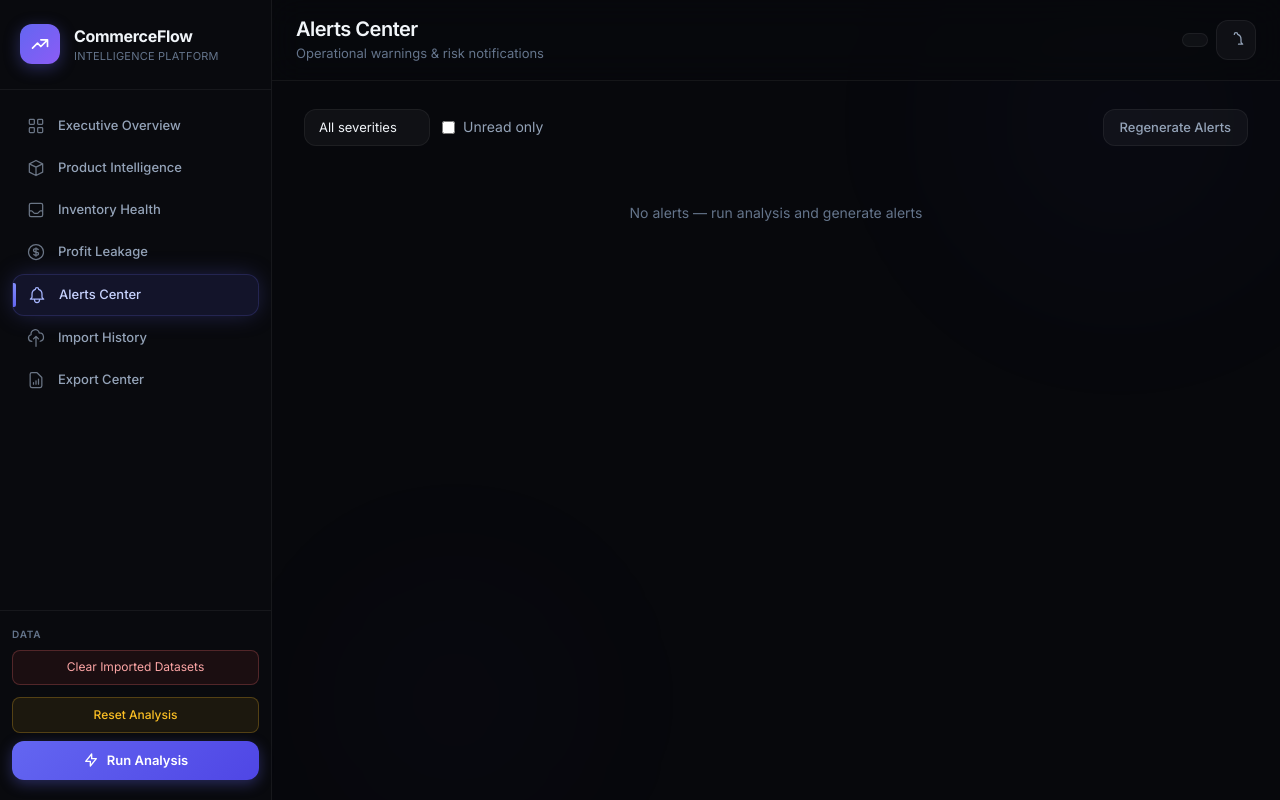
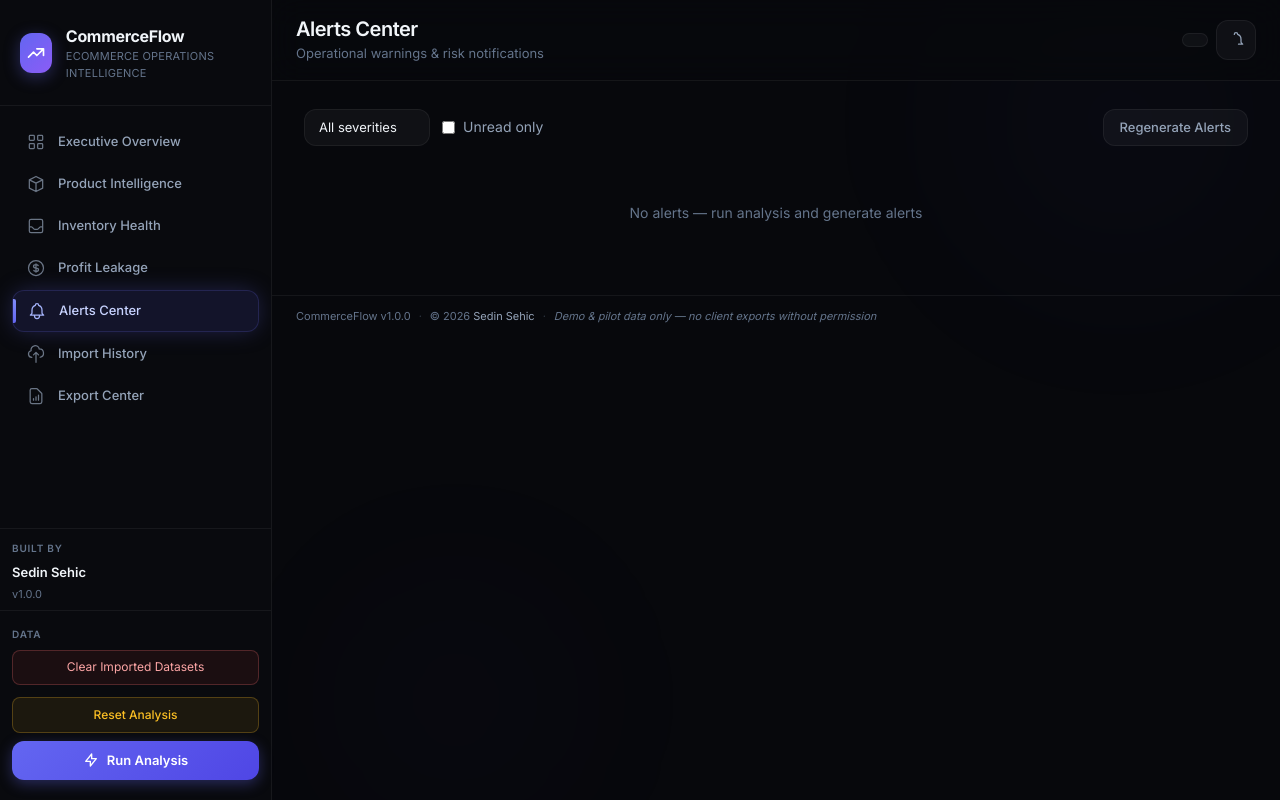
Before and after one commit to a-sehic-dev/-CommerceFlow, a FastAPI app: page /alerts in a window 1280 px wide. Run offline with FastAPI, Linux system fonts and the light colour scheme; data comes from the database, SQL or seed files in the repository; data that the repository does not hold is empty; some libraries are stand-ins or nearby versions.

Commit message:
Add founder branding, LICENSE, and founder playbook

```diff
--- a/app/api/routes/pages.py
+++ b/app/api/routes/pages.py
@@ -1,41 +1,56 @@
 from fastapi import APIRouter, Request
 from fastapi.responses import HTMLResponse
 from fastapi.templating import Jinja2Templates
+
+from app.config import get_settings
 
 router = APIRouter(tags=["pages"])
 templates = Jinja2Templates(directory="templates")
 
 
+def _page_ctx(request: Request, **extra: object) -> dict:
+    settings = get_settings()
+    return {
+        "request": request,
+        "brand_name": settings.app_name,
+        "brand_tagline": settings.product_tagline,
+        "founder_name": settings.founder_name,
+        "founder_url": settings.founder_url,
+        "product_version": settings.product_version,
+        **extra,
+    }
+
+
 @router.get("/", response_class=HTMLResponse)
 async def dashboard(request: Request):
-    return templates.TemplateResponse("dashboard.html", {"request": request, "page": "overview"})
+    return templates.TemplateResponse("dashboard.html", _page_ctx(request, page="overview"))
 
 
 @router.get("/products", response_class=HTMLResponse)
 async def products_page(request: Request):
-    return templates.TemplateResponse("products.html", {"request": request, "page": "products"})
+    return templates.TemplateResponse("products.html", _page_ctx(request, page="products"))
 
 
 @router.get("/inventory", response_class=HTMLResponse)
 async def inventory_page(request: Request):
-    return templates.TemplateResponse("inventory.html", {"request": request, "page": "inventory"})
+    return templates.TemplateResponse("inventory.html", _page_ctx(request, page="inventory"))
 
 
 @router.get("/profit", response_class=HTMLResponse)
 async def profit_page(request: Request):
-    return templates.TemplateResponse("profit.html", {"request": request, "page": "profit"})
+    return templates.TemplateResponse("profit.html", _page_ctx(request, page="profit"))
 
 
 @router.get("/alerts", response_class=HTMLResponse)
 async def alerts_page(request: Request):
-    return templates.TemplateResponse("alerts.html", {"request": request, "page": "alerts"})
+    return templates.TemplateResponse("alerts.html", _page_ctx(request, page="alerts"))
 
 
 @router.get("/imports", response_class=HTMLResponse)
 async def imports_page(request: Request):
-    return templates.TemplateResponse("imports.html", {"request": request, "page": "imports"})
+    return templates.TemplateResponse("imports.html", _page_ctx(request, page="imports"))
 
 
 @router.get("/reports", response_class=HTMLResponse)
 async def reports_page(request: Request):
-    return templates.TemplateResponse("reports.html", {"request": request, "page": "reports"})
+    return templates.TemplateResponse("reports.html", _page_ctx(request, page="reports"))
--- a/app/config.py
+++ b/app/config.py
@@ -8,6 +8,10 @@ class Settings(BaseSettings):
     model_config = SettingsConfigDict(env_file=".env", env_file_encoding="utf-8", extra="ignore")
 
     app_name: str = "CommerceFlow"
+    product_tagline: str = "Ecommerce Operations Intelligence"
+    founder_name: str = "Sedin Sehic"
+    founder_url: str = "https://github.com/a-sehic-dev"
+    product_version: str = "1.0.0"
     app_env: str = "development"
     debug: bool = True
     secret_key: str = "dev-secret-change-in-production"
--- a/app/main.py
+++ b/app/main.py
@@ -65,7 +65,8 @@ def create_app() -> FastAPI:
         return {
             "status": "ok",
             "app": settings.app_name,
-            "version": "1.0.0",
+            "version": settings.product_version,
+            "founder": settings.founder_name,
             "timezone": APP_TZ_NAME,
             "server_time": now_local().isoformat(),
         }
--- a/app/utils/excel_workbook.py
+++ b/app/utils/excel_workbook.py
@@ -26,7 +26,7 @@ from app.utils.excel_polish import (
     write_executive_charts,
 )
 
-ENGINE_VERSION = "CommerceFlow 1.0.0"
+ENGINE_VERSION = "CommerceFlow 1.0.0 · Sedin Sehic"
 EXEC_COLS = 12  # A–L presentation canvas
 
 # ── Theme ────────────────────────────────────────────────────────────────────
--- a/static/css/app.css
+++ b/static/css/app.css
@@ -193,6 +193,67 @@
   border-radius: 0 2px 2px 0;
 }
 
+.sidebar-founder {
+  padding: 0.75rem 0.75rem 0.5rem;
+  border-top: 1px solid var(--border-subtle);
+  margin-top: auto;
+}
+
+.sidebar-founder-label {
+  font-size: 0.625rem;
+  font-weight: 600;
+  text-transform: uppercase;
+  letter-spacing: 0.08em;
+  color: var(--text-muted);
+  margin-bottom: 0.2rem;
+}
+
+.sidebar-founder-link {
+  font-size: 0.8125rem;
+  font-weight: 600;
+  color: var(--text-primary);
+  text-decoration: none;
+}
+
+.sidebar-founder-link:hover {
+  color: #818cf8;
+}
+
+.sidebar-founder-ver {
+  font-size: 0.6875rem;
+  color: var(--text-muted);
+  margin-top: 0.15rem;
+}
+
+.product-footer {
+  display: flex;
+  flex-wrap: wrap;
+  align-items: center;
+  gap: 0.35rem 0.5rem;
+  padding: 0.75rem 1.5rem 1.25rem;
+  font-size: 0.6875rem;
+  color: var(--text-muted);
+  border-top: 1px solid var(--border-subtle);
+}
+
+.product-footer a {
+  color: #94a3b8;
+  text-decoration: none;
+}
+
+.product-footer a:hover {
+  color: #cbd5e1;
+}
+
+.product-footer-sep {
+  opacity: 0.45;
+}
+
+.product-footer-demo {
+  color: #64748b;
+  font-style: italic;
+}
+
 .sidebar-footer {
   padding: 1rem 0.75rem 1.25rem;
   border-top: 1px solid var(--border-subtle);
--- a/templates/base.html
+++ b/templates/base.html
@@ -3,7 +3,7 @@
 <head>
   <meta charset="UTF-8">
   <meta name="viewport" content="width=device-width, initial-scale=1.0">
-  <title>{% block title %}CommerceFlow{% endblock %} — Ecommerce Intelligence</title>
+  <title>{% block title %}{{ brand_name }}{% endblock %} — {{ brand_tagline }}</title>
   <script src="https://cdn.tailwindcss.com"></script>
   <script src="https://cdn.jsdelivr.net/npm/chart.js@4.4.1/dist/chart.umd.min.js"></script>
   <link rel="preconnect" href="https://fonts.googleapis.com">
@@ -40,8 +40,8 @@
         </svg>
       </div>
       <div>
-        <p class="brand-name">CommerceFlow</p>
-        <p class="brand-tag">Intelligence Platform</p>
+        <p class="brand-name">{{ brand_name }}</p>
+        <p class="brand-tag">{{ brand_tagline }}</p>
       </div>
     </div>
 
@@ -67,6 +67,12 @@
       </a>
       {% endfor %}
     </nav>
+
+    <div class="sidebar-founder">
+      <p class="sidebar-founder-label">Built by</p>
+      <a href="{{ founder_url }}" target="_blank" rel="noopener noreferrer" class="sidebar-founder-link">{{ founder_name }}</a>
+      <p class="sidebar-founder-ver">v{{ product_version }}</p>
+    </div>
 
     <div class="sidebar-footer">
       <p class="sidebar-settings-label">Data</p>
@@ -103,6 +109,14 @@
     <div class="page-content page-enter">
       {% block content %}{% endblock %}
     </div>
+
+    <footer class="product-footer">
+      <span>{{ brand_name }} v{{ product_version }}</span>
+      <span class="product-footer-sep">·</span>
+      <span>© 2026 <a href="{{ founder_url }}" target="_blank" rel="noopener noreferrer">{{ founder_name }}</a></span>
+      <span class="product-footer-sep">·</span>
+      <span class="product-footer-demo">Demo &amp; pilot data only — no client exports without permission</span>
+    </footer>
   </div>
 
   <!-- Run Analysis modal -->
```
Also changed, not shown: FOUNDER.md (added, +96 -0 lines), README.md, 2 other files.
